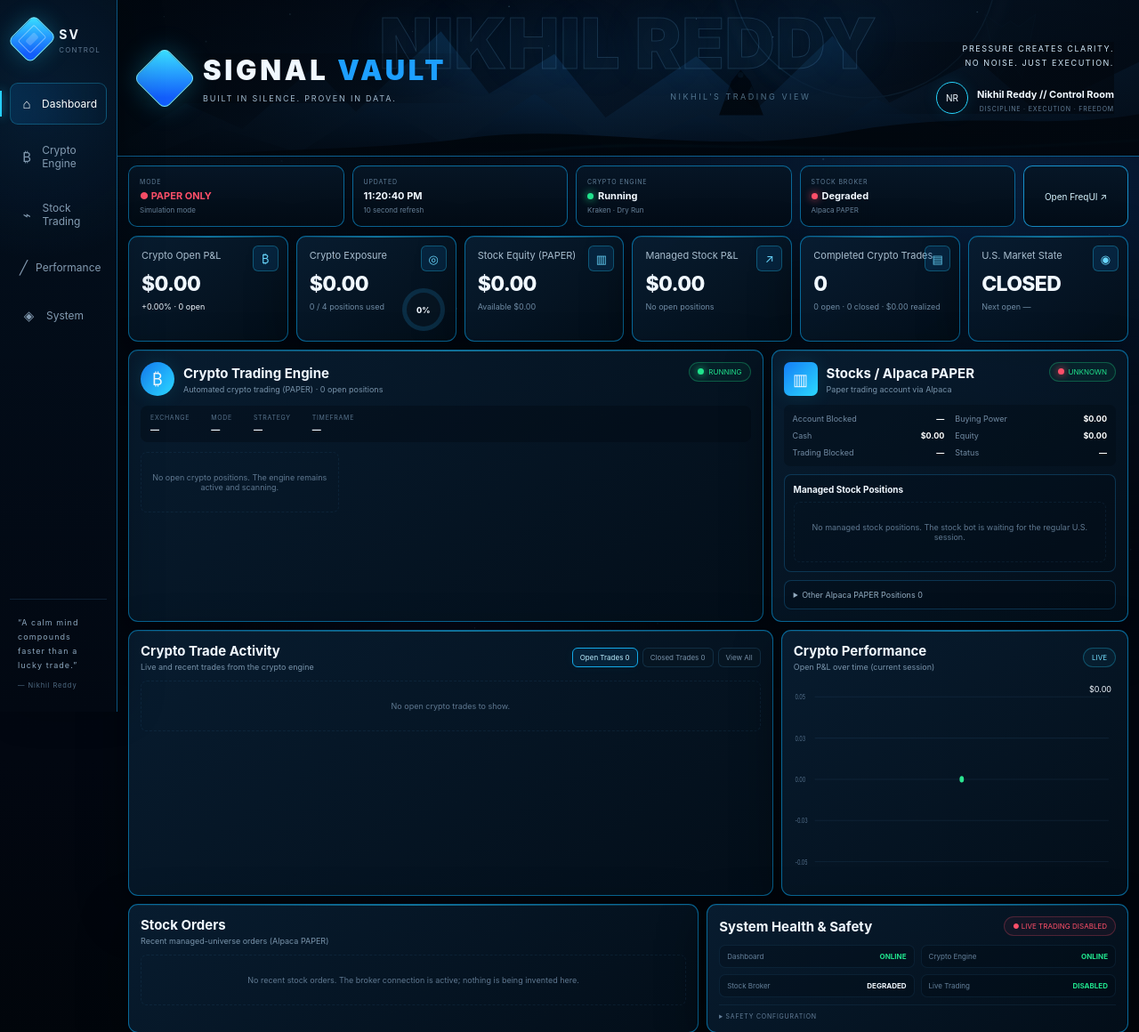
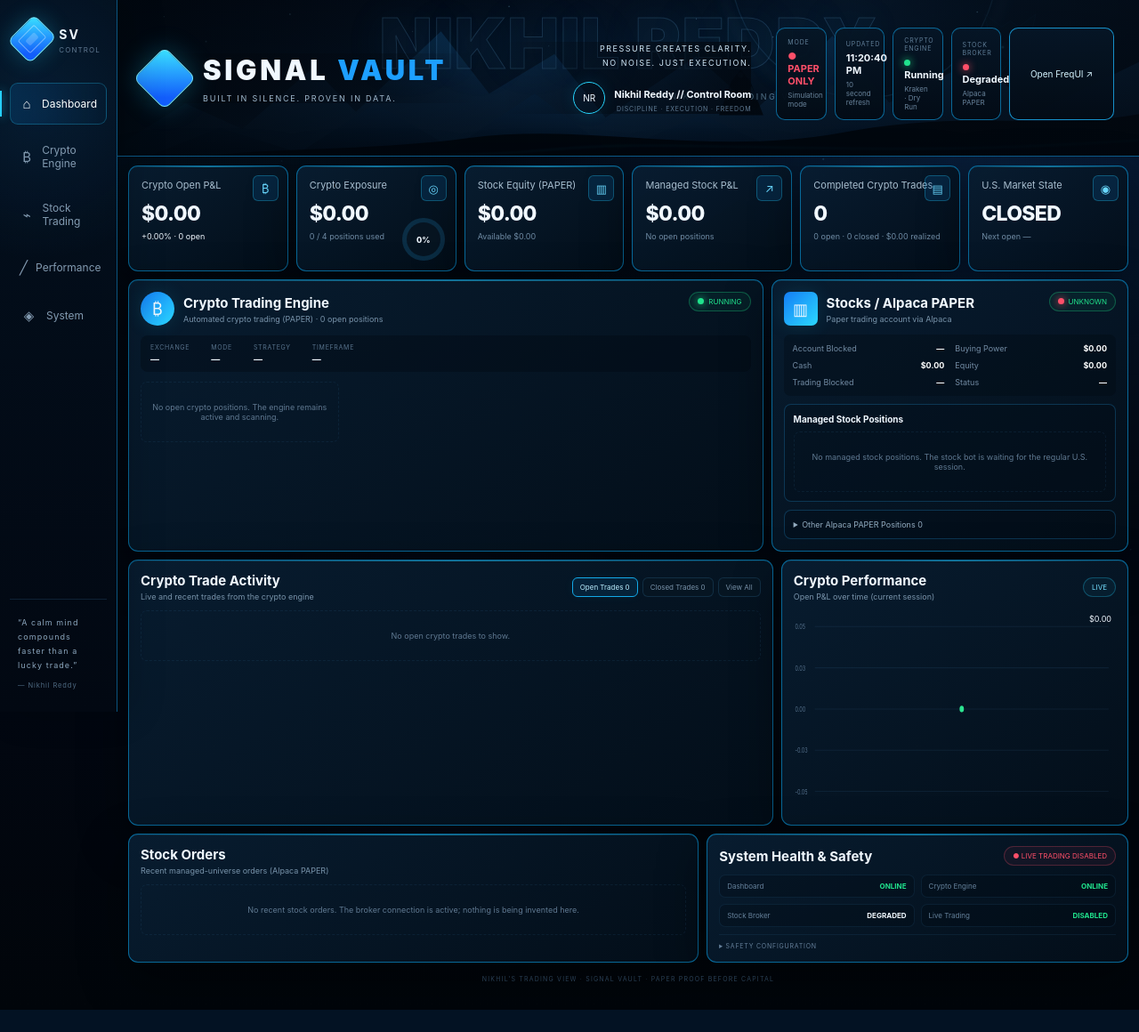
Before and after one commit to Nkreddy15/signal-vault, a Flask app: page / in a window 1280 px wide. Shown: the top 1160 px of the page at 89% size. After the commit the page ends 1135 px from the top, so only its background shows below. Run offline with Flask 3, Linux system fonts and the light colour scheme; data that the repository does not hold is empty.

Commit message:
Phase 162: align dashboard structure with approved composition

```diff
--- a/trading_stack/dashboard/templates/index.html
+++ b/trading_stack/dashboard/templates/index.html
@@ -56,15 +56,15 @@
             <div><strong>Nikhil Reddy // Control Room</strong><small>DISCIPLINE · EXECUTION · FREEDOM</small></div>
           </div>
         </div>
-      </header>
 
-      <section class="status-strip reveal">
+        <section class="status-strip">
           <div class="status-cell"><span class="status-kicker">MODE</span><strong class="danger">● PAPER ONLY</strong><small>Simulation mode</small></div>
           <div class="status-cell"><span class="status-kicker">UPDATED</span><strong id="updatedAt">Connecting…</strong><small>10 second refresh</small></div>
           <div class="status-cell"><span class="status-kicker">CRYPTO ENGINE</span><strong id="cryptoTopStatus"><i class="light good"></i> Checking</strong><small id="cryptoTopMeta">Kraken · Dry Run</small></div>
           <div class="status-cell"><span class="status-kicker">STOCK BROKER</span><strong id="stockTopStatus"><i class="light good"></i> Checking</strong><small>Alpaca PAPER</small></div>
           <a class="status-button" href="http://127.0.0.1:8080/dashboard" target="_blank" rel="noreferrer">Open FreqUI ↗</a>
         </section>
+      </header>
 
       <section class="kpi-grid reveal">
         <article class="kpi-card">
@@ -115,7 +115,11 @@
             <div class="panel-title-wrap"><div class="round-icon bars">▥</div><div><h2>Stocks / Alpaca PAPER</h2><p>Paper trading account via Alpaca</p></div></div>
             <span id="stockStatusChip" class="status-chip"><i class="light good"></i> ACTIVE</span>
           </div>
+          <div class="stock-body">
+            <div class="stock-account-column">
               <div id="stockAccount" class="account-list"></div>
+            </div>
+            <div class="stock-position-column">
               <div class="stock-subpanel">
                 <div class="subpanel-title">Managed Stock Positions</div>
                 <div id="managedStockPositions"></div>
@@ -124,6 +128,8 @@
                 <summary>Other Alpaca PAPER Positions <span id="otherPositionCount">0</span></summary>
                 <div id="otherPositions"></div>
               </details>
+            </div>
+          </div>
         </article>
       </section>
 
```
Lines whose indentation alone changed are shown as unchanged.
